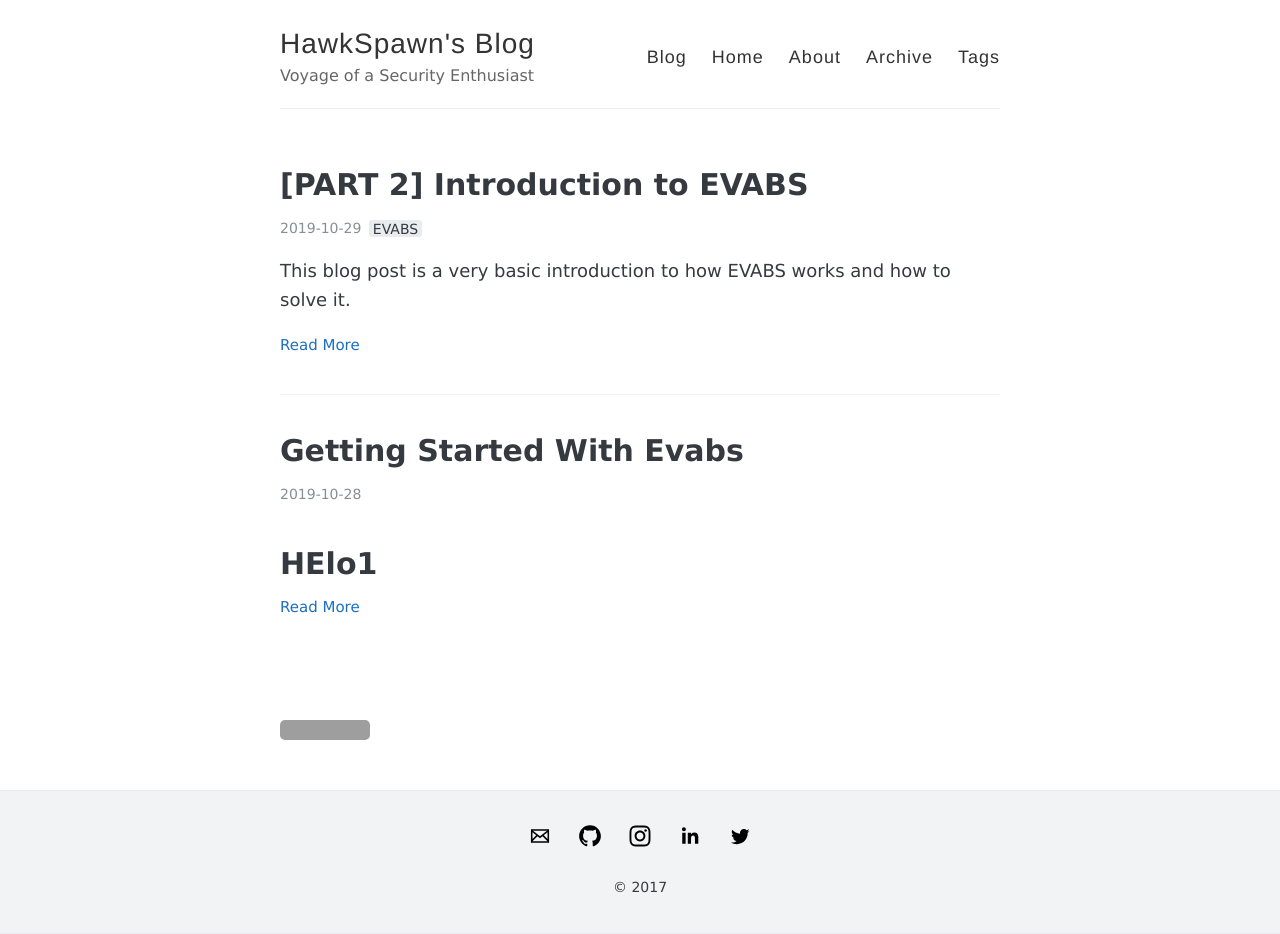
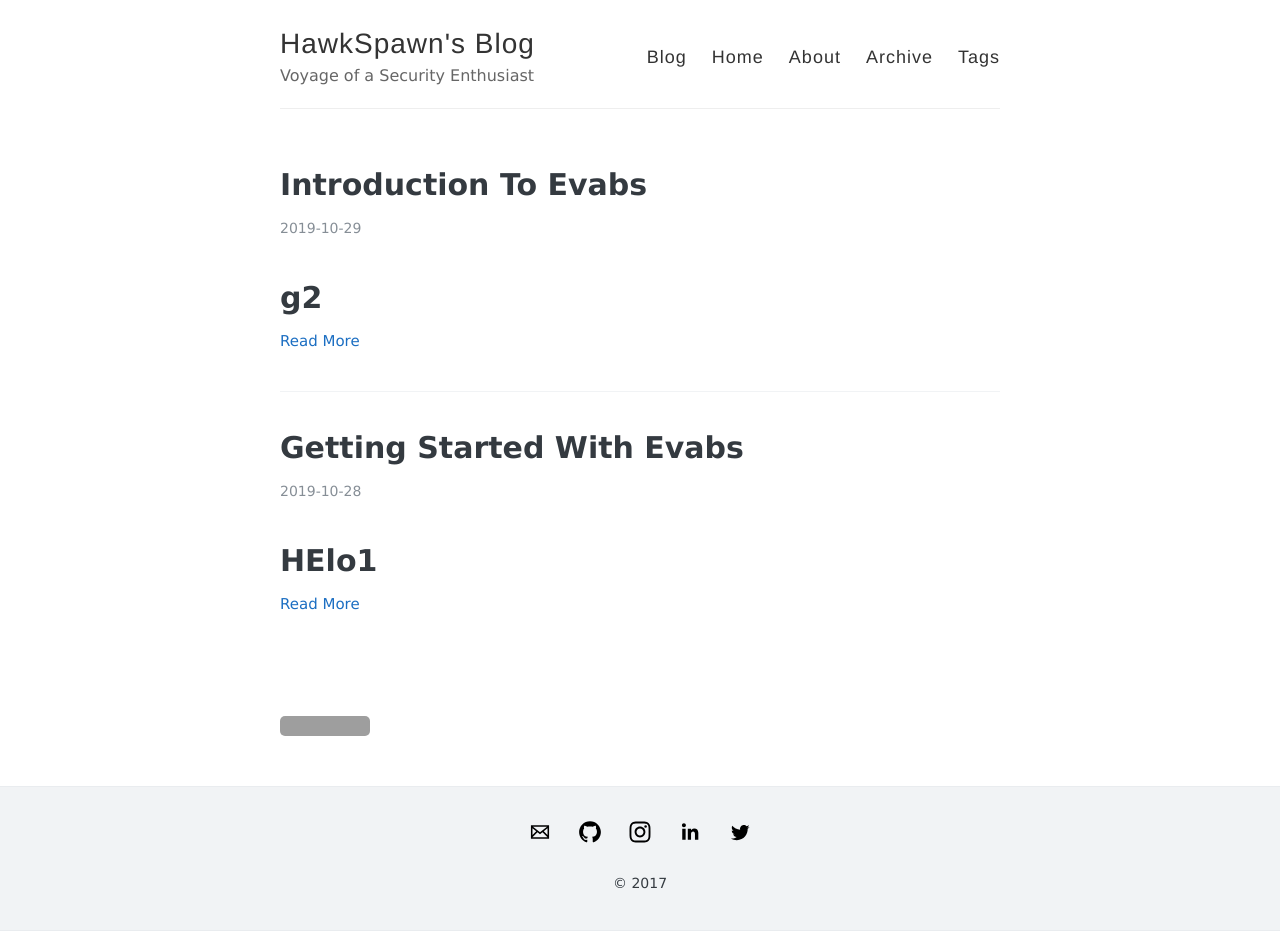
Before and after one commit to devanshdubey/devanshdubey.github.io, a Jekyll site: the page built from index.html, in a window 1280 px wide. Built offline with Jekyll 4.4.1, drawn with Linux system fonts in a browser that asks for light colours; the list of posts is cut into pages by our own code; some of the changed lines change nothing that is shown; grey boxes are pictures that could not be loaded.

Commit message:
Update 2019-10-29-introduction-to-evabs.md

````diff
--- a/_posts/2019-10-29-introduction-to-evabs.md
+++ b/_posts/2019-10-29-introduction-to-evabs.md
@@ -1,37 +1 @@
----
-layout: post
-title: "[PART 2] Introduction to EVABS"
-tags: [EVABS]
-
----
-This blog post is a very basic introduction to how EVABS works and how to solve it.
-
-> NOTE: If you have not completed the setup for solving the labs, please refer to [Part 1: Getting Started with EVABS](https://www.hawkspawn.com/blog/getting-started-with-evabs/).
-
-Once EVABS has been installed, open the application. Input your name and you'll be greeted with the landing page.
-
-<a style="text-align:center;" href="https://ibb.co/PCHwkwj"><img src="https://i.ibb.co/bd9ztzm/newui.jpg" alt="newui" border="0" height="500" width="250"></a>
-
----
-### Challenges
-The `Challenges` button navigates to a list of all the challenges in EVABS. There are 12 levels (as of when this article was written) and each level introduces the user to one of the vulnerabilities that exist in the Android platform. With each level, the difficulty linearly increases and every level is provided with a hint as to how to solve the level.
-
-<a style="text-align:center;"><img src="https://i.ibb.co/hmj8s39/ss2.jpg" alt="ss2" border="0" height="500" width="250"></a>
-
-Successfully solving a level with or without the help of the hint gifts the player with a flag. This flag can be submitted and checked against a flag checking service that is accessible from within EVABS. EVABS has been made vulnerable in such a way that there are multiple ways to solve a particular level which the players can explore. The final goal is to exploit the level and find the flag.
-
-All the flags in EVABS are of the format:
-
-```java
-EVABS{s0m3_l33t_t3xt_h3r3}
-```
-
----
-### Submitting Flags
-
-Once you have found a flag successfully, submit the flag using the `Flag Check` feature of the application. If you see a success message, congratulations, you have solved the level!
-
-<a href="https://ibb.co/PMbpJ3p"><img src="https://i.ibb.co/XDdB6NB/flagcheck.jpg" alt="flagcheck" border="0" height="500" width="250"></a>
-
-Hopefully, this gives some idea on how EVABS works.
-Let's move on to our next section where we start solving the levels.
+<h1> g2</h1>
````
